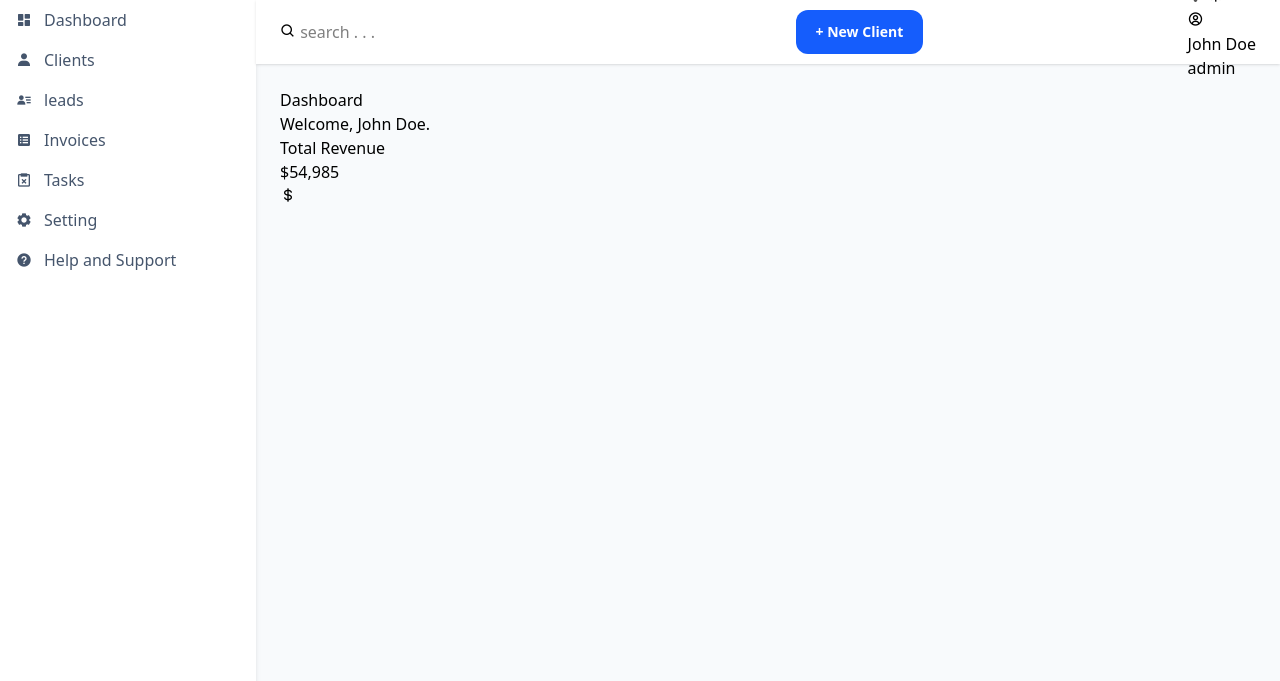
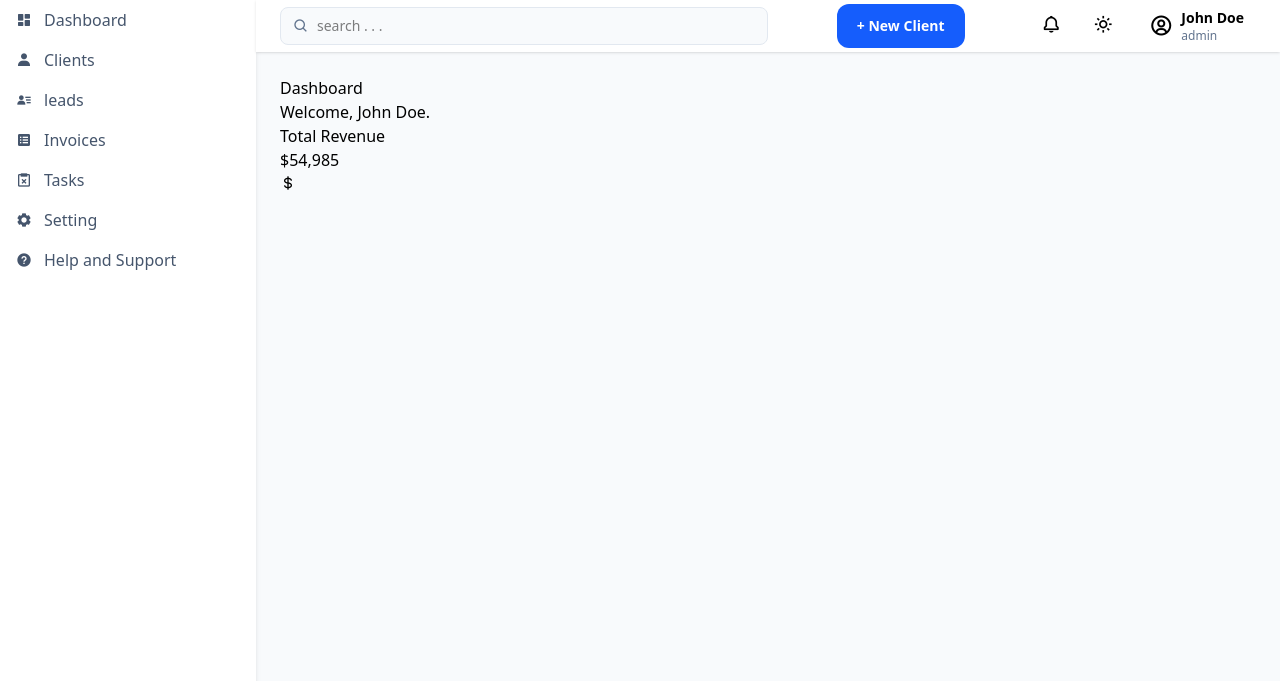
Before and after one commit to webwizsharmin/clientflow, a website with bundled scripts: page index.html in a window 1280 px wide. Shown: the top 681 px of the page. Built offline with nearby package versions, Linux system fonts and the light colour scheme.

Commit message:
style: implement custom components to the top bar

```diff
--- a/index.html
+++ b/index.html
@@ -79,8 +79,8 @@
         class="h-16 bg-white shadow px-6 flex items-center justify-between"
       >
         <!-- Search bar -->
-        <form role="search">
-          <i class="bx bx-search"></i>
+        <form role="search" class="search-bar w-1/2">
+          <i class="bx bx-search text-slate-500"></i>
           <input
             type="search"
             aria-label="Search Site Content"
@@ -89,24 +89,28 @@
         </form>
 
         <!-- Primary Action -->
-        <button id="newClientBtn" type="button" class="btn-primary">
+        <button
+          id="newClientBtn"
+          type="button"
+          class="btn-primary text-sm px-4 py-2"
+        >
           + New Client
         </button>
 
         <!-- Control -->
-        <nav aria-label="User controls">
-          <button tupe="button" aria-label="Notifications">
-            <i class="bx bx-bell"></i>
+        <nav aria-label="User controls" class="flex items-center gap-x-4">
+          <button tupe="button" aria-label="Notifications" class="icon-btn">
+            <i class="bx bx-bell text-xl"></i>
           </button>
-          <button tupe="button" aria-label="Toggle theme">
-            <i class="bx bx-sun"></i>
+          <button tupe="button" aria-label="Toggle theme" class="icon-btn">
+            <i class="bx bx-sun text-xl"></i>
           </button>
 
-          <div>
-            <i class="bx bx-user-circle"></i>
+          <div class="user-profile">
+            <i class="bx bx-user-circle text-2xl"></i>
             <div>
-              <p>John Doe</p>
-              <p>admin</p>
+              <p class="text-sm font-semibold">John Doe</p>
+              <p class="text-xs text-slate-500">admin</p>
             </div>
           </div>
         </nav>
--- a/src/components.css
+++ b/src/components.css
@@ -20,7 +20,7 @@
 
 /* Topbar */
 .search-bar {
-  @apply flex items-center gap-2 bg-slate-100 px-3 py-2 rounded-lg;
+  @apply flex items-center gap-2 bg-slate-50 px-3 py-2 rounded-lg border border-slate-200 focus-within:border-blue-600 focus-within:ring-2 focus-within:ring-blue-100;
 }
 
 .search-bar input {
@@ -30,3 +30,7 @@
 .icon-btn {
   @apply p-2 rounded-lg hover:bg-slate-100 transition;
 }
+
+.user-profile {
+  @apply flex items-center gap-2 px-3 py-2 rounded-lg hover:bg-slate-50 transition;
+}
```
Also changed, not shown: dist/output.css.
